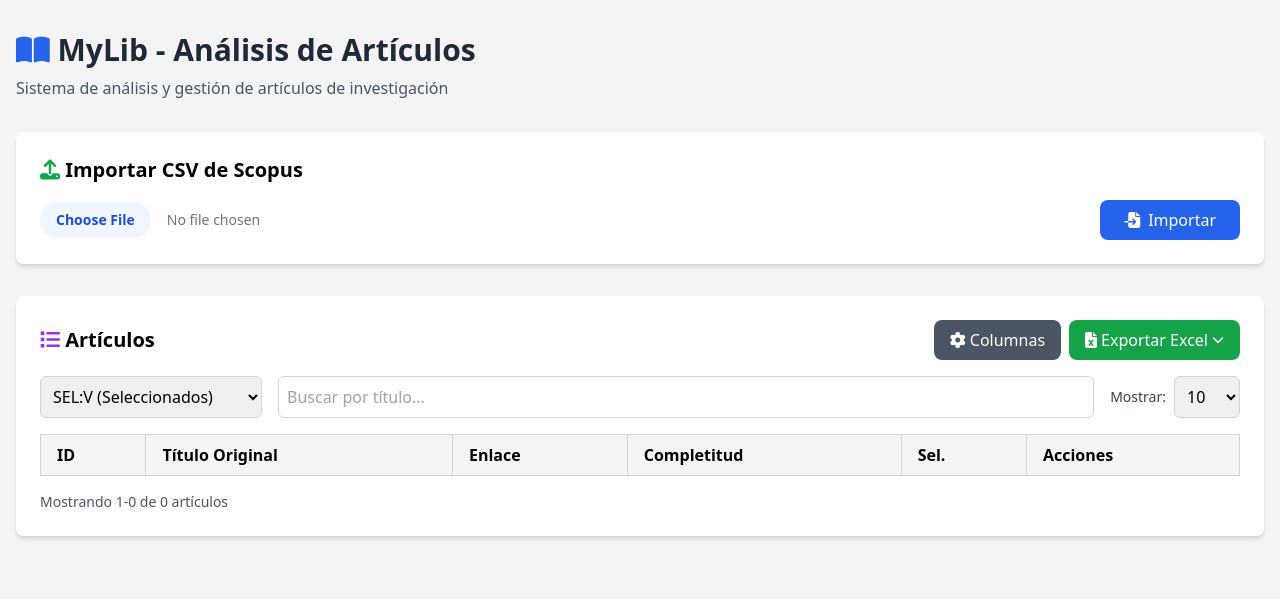
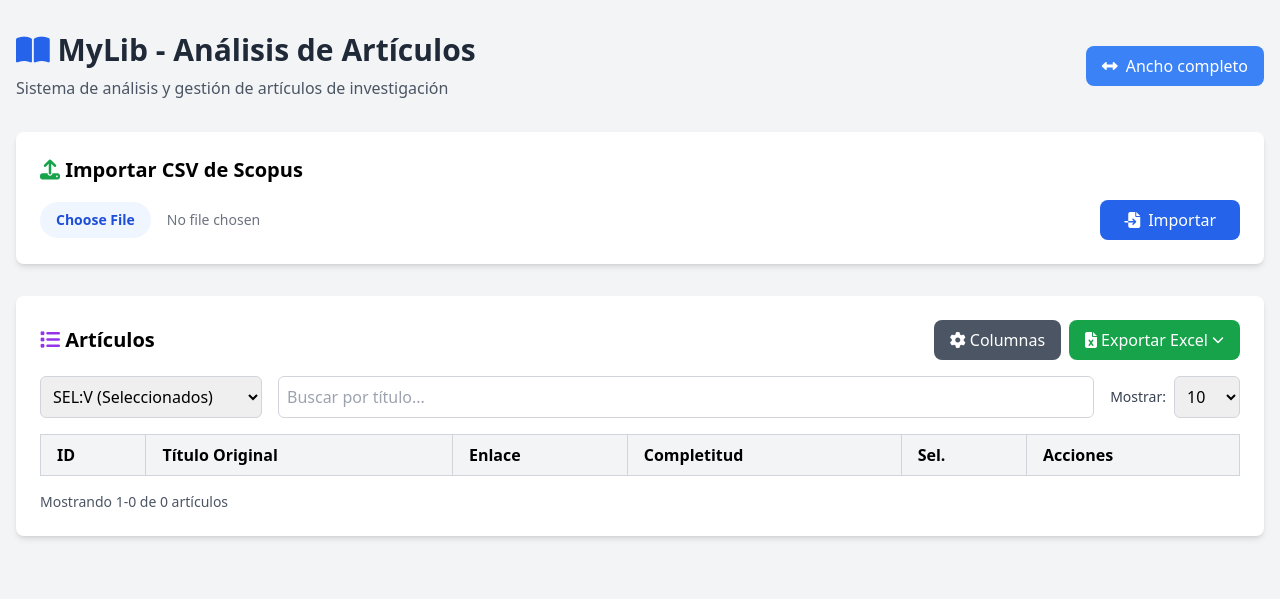
Before and after one commit to juanusat/mylib, a Flask app: page / in a window 1280 px wide. Shown: the top 599 px of the page. Run offline with Flask 3, Linux system fonts and the light colour scheme; data that the repository does not hold is empty; parts of the project's set-up code (start-up, migrations or seed data) failed here and were passed over; some libraries are stand-ins or nearby versions.

Commit message:
feat: Agregar botón para alternar el ancho del contenedor en la interfaz

```diff
--- a/static/app.js
+++ b/static/app.js
@@ -3,7 +3,7 @@ import { loadFieldMetadata, loadArticles, checkCSV, importCSV, editArticle, save
 import { renderTable, goToPage, changeItemsPerPage, filterArticles, updateColumns, toggleColumnSettings, toggleExportDropdown, downloadExcelFile, exportExcel } from './table.js';
 import { viewDocument, openDocumentSidebar, createDocumentSidebar, closeDocumentSidebar, openInNewTab, toggleFullscreen, getDocumentByType, renderDocumentSections, renderDocumentSection, showUploadForm, cancelUpload } from './documents.js';
 import { showDuplicateConfirmation, closeConfirmModal, proceedWithImport, forceImport, closeModal, showMessage, showModalMessage, clearModalMessage, showInstructionsMessage, openInstructionsModal, generateInstructionsPrompt, generateInstructionsPromptJSON, regenerateInstructions, regenerateInstructionsJSON, copyInstructions, copyInstructionsJSON, validateAndApplyJSON, closeInstructionsModal, loadColumnMetadata, removeSyntaxFromFields } from './modals.js';
-import { setFieldValue, configureReadonlyFields, getFieldValue } from './utils.js';
+import { toggleContainerWidth } from './utils.js';
 
 // Load articles on page load
 document.addEventListener('DOMContentLoaded', function() {
@@ -31,6 +31,7 @@ document.addEventListener('click', function(event) {
         dropdown.classList.add('hidden');
     }
 });
+document.querySelector('#toggleWidthText').addEventListener('click', toggleContainerWidth);
 
 // Make functions globally available for onclick handlers
 window.checkCSV = checkCSV;
--- a/static/utils.js
+++ b/static/utils.js
@@ -248,3 +248,17 @@ export function configureReadonlyFields() {
         }
     });
 }
+
+export function toggleContainerWidth() {
+    const container = document.getElementById('mainContainer');
+    const btnText = document.getElementById('toggleWidthText');
+    if (container.classList.contains('container')) {
+        container.classList.remove('container', 'mx-auto');
+        container.classList.add('w-full');
+        btnText.textContent = 'Ancho normal';
+    } else {
+        container.classList.remove('w-full');
+        container.classList.add('container', 'mx-auto');
+        btnText.textContent = 'Ancho completo';
+    }
+}
--- a/templates/index.html
+++ b/templates/index.html
@@ -95,12 +95,22 @@
     </style>
 </head>
 <body class="bg-gray-100">
-    <div class="container mx-auto px-4 py-8">
+    <div id="mainContainer" class="container mx-auto px-4 py-8">
         <header class="mb-8">
-            <h1 class="text-3xl font-bold text-gray-800 mb-2">
-                <i class="fas fa-book-open text-blue-600"></i> MyLib - Análisis de Artículos
-            </h1>
-            <p class="text-gray-600">Sistema de análisis y gestión de artículos de investigación</p>
+            <div class="flex flex-col md:flex-row md:items-center md:justify-between">
+                <div>
+                    <h1 class="text-3xl font-bold text-gray-800 mb-2">
+                        <i class="fas fa-book-open text-blue-600"></i> MyLib - Análisis de Artículos
+                    </h1>
+                    <p class="text-gray-600">Sistema de análisis y gestión de artículos de investigación</p>
+                </div>
+                <div class="mt-4 md:mt-0">
+                    <button id="toggleWidthBtn" onclick="toggleContainerWidth()" class="bg-blue-500 hover:bg-blue-700 text-white px-4 py-2 rounded-lg transition-colors flex items-center">
+                        <i class="fas fa-arrows-alt-h mr-2"></i>
+                        <span id="toggleWidthText">Ancho completo</span>
+                    </button>
+                </div>
+            </div>
         </header>
 
         <!-- Import Section -->
```
